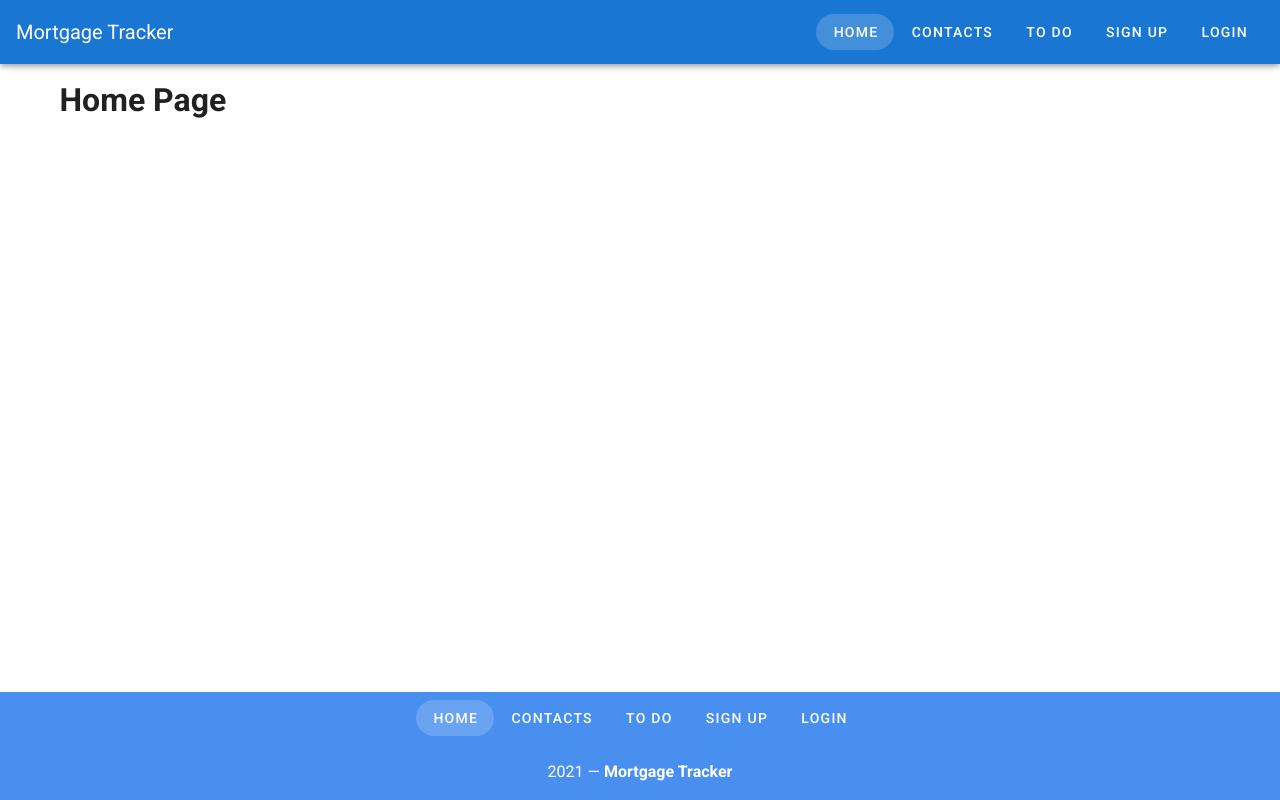
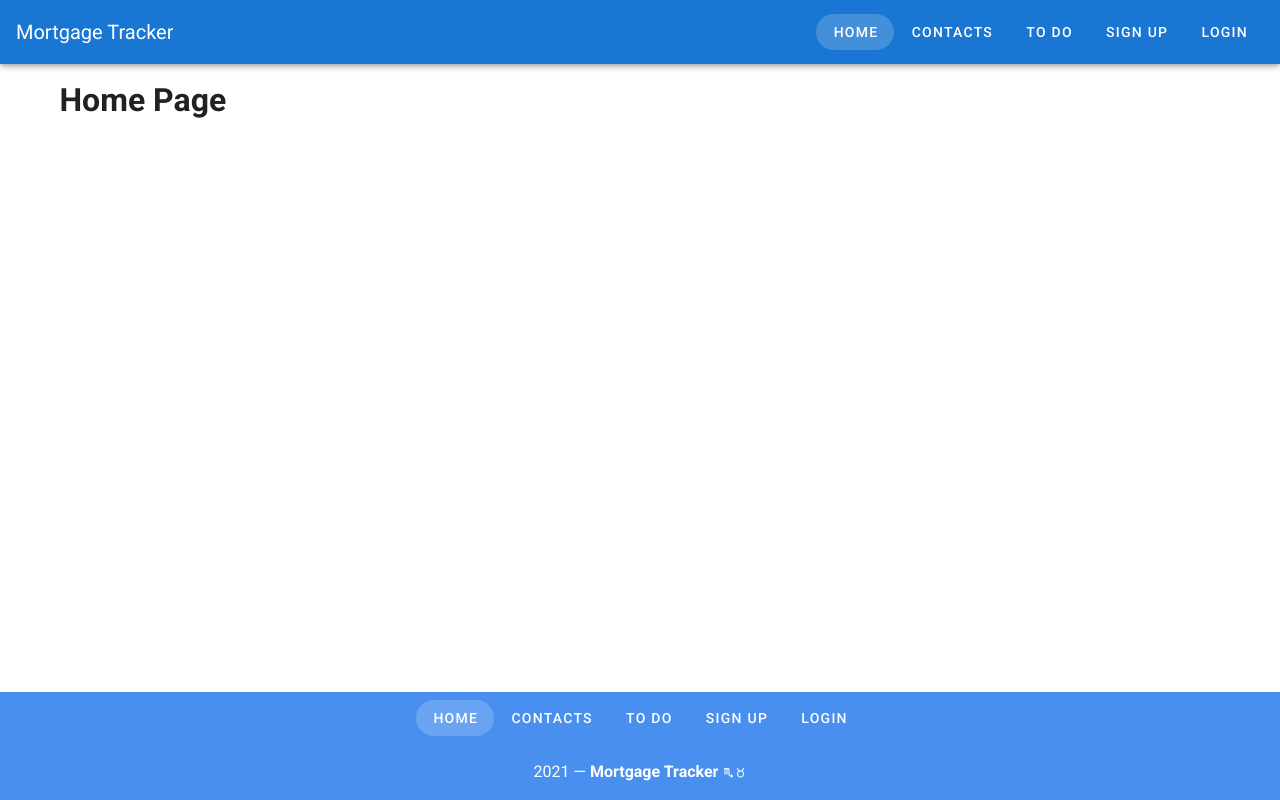
Before and after one commit to danlagos/mort-tracker, a Vue app: page / in a window 1280 px wide. Built offline with nearby package versions, Linux system fonts and the light colour scheme.

Commit message:
added a little bit of artistic signature.

```diff
--- a/src/components/Footer.vue
+++ b/src/components/Footer.vue
@@ -14,7 +14,9 @@
           {{ link.label }}
         </v-btn>
         <v-col class="primary lighten-1 py-4 text-center white--text" cols="12">
-          {{ new Date().getFullYear() }} — <strong>Mortgage Tracker</strong>
+          {{ new Date().getFullYear() }} — <strong>Mortgage Tracker </strong>
+          <v-icon color="white" x-small>mdi-zodiac-scorpio</v-icon>
+          <v-icon color="white" x-small>mdi-zodiac-taurus</v-icon>
         </v-col>
       </v-row>
     </v-footer>
```
